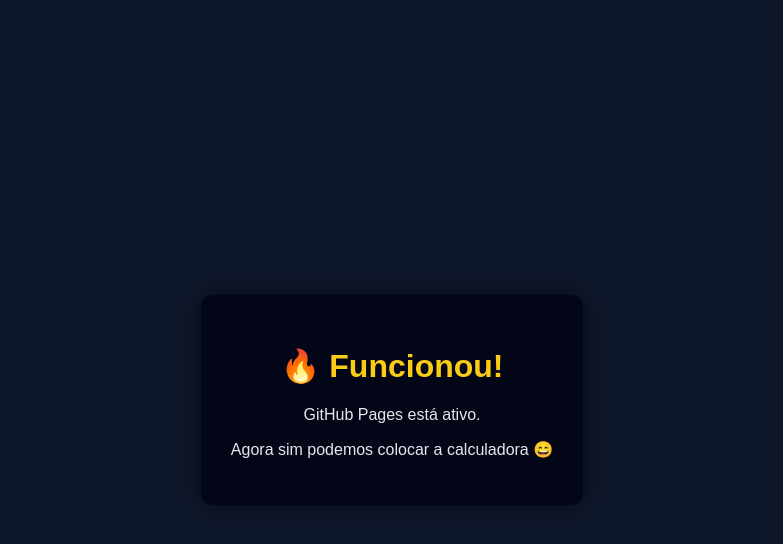
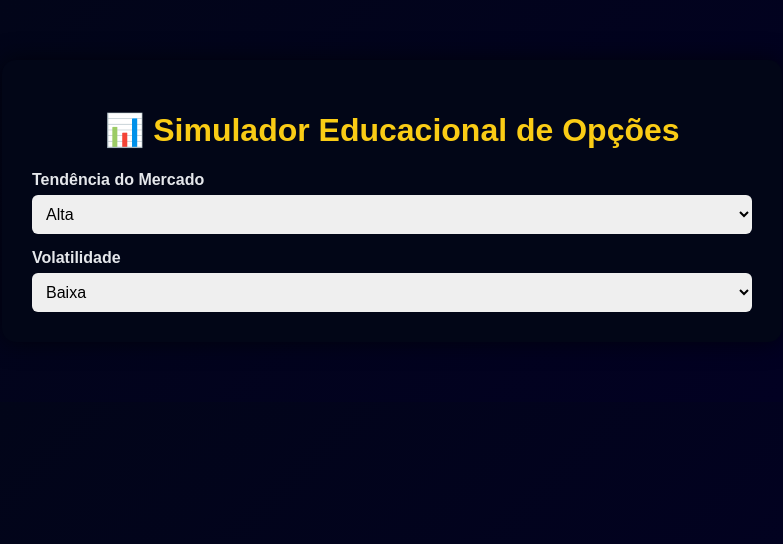
Before and after one commit to Niwea81/simulador-opcoes-zero, a plain HTML site: page index.html in a window 1280 px wide. Shown: the whole page, without its empty margins (248-1031 px from the left). Drawn offline with Linux system fonts and the light colour scheme.

Commit message:
Update index.html for educational simulator layout

```diff
--- a/index.html
+++ b/index.html
@@ -2,35 +2,90 @@
 <html lang="pt-BR">
 <head>
 <meta charset="UTF-8">
-  <title>Simulador de Opções</title>
+<title>Simulador Educacional de Opções</title>
+
 <style>
 body {
+  margin: 0;
   font-family: Arial, sans-serif;
-      background: #0f172a;
+  background: linear-gradient(135deg, #020617, #020024);
   color: #e5e7eb;
-      display: flex;
-      align-items: center;
-      justify-content: center;
-      height: 100vh;
-      margin: 0;
 }
-    .box {
+
+.container {
+  max-width: 720px;
+  margin: 60px auto;
   background: #020617;
   padding: 30px;
-      border-radius: 12px;
+  border-radius: 14px;
+  box-shadow: 0 0 25px rgba(0,0,0,.6);
+}
+
+h1 {
   text-align: center;
-      box-shadow: 0 0 20px rgba(0,0,0,0.6);
+  color: #facc15;
 }
-    h1 {
-      color: #facc15;
+
+label {
+  display: block;
+  margin-top: 15px;
+  font-weight: bold;
+}
+
+select, input {
+  width: 100%;
+  padding: 10px;
+  margin-top: 6px;
+  border-radius: 6px;
+  border: none;
+  font-size: 16px;
+}
+
+button {
+  margin-top: 25px;
+  width: 100%;
+  padding: 14px;
+  font-size: 18px;
+  background: #2563eb;
+  border: none;
+  border-radius: 8px;
+  color: white;
+  cursor: pointer;
+}
+
+button:hover {
+  background: #1d4ed8;
+}
+
+.resultado {
+  margin-top: 30px;
+  padding: 20px;
+  background: #020024;
+  border-radius: 10px;
+  line-height: 1.6;
+}
+
+.alerta {
+  margin-top: 15px;
+  color: #f87171;
+  font-weight: bold;
 }
 </style>
 </head>
+
 <body>
-  <div class="box">
-    <h1>🔥 Funcionou!</h1>
-    <p>GitHub Pages está ativo.</p>
-    <p>Agora sim podemos colocar a calculadora 😄</p>
-  </div>
-</body>
-</html>
+
+<div class="container">
+<h1>📊 Simulador Educacional de Opções</h1>
+
+<label>Tendência do Mercado</label>
+<select id="tendencia">
+  <option value="alta">Alta</option>
+  <option value="lateral">Lateral</option>
+  <option value="baixa">Baixa</option>
+</select>
+
+<label>Volatilidade</label>
+<select id="vol">
+  <option value="baixa">Baixa</option>
+  <option value="media">
```
Lines whose indentation alone changed are shown as unchanged.
